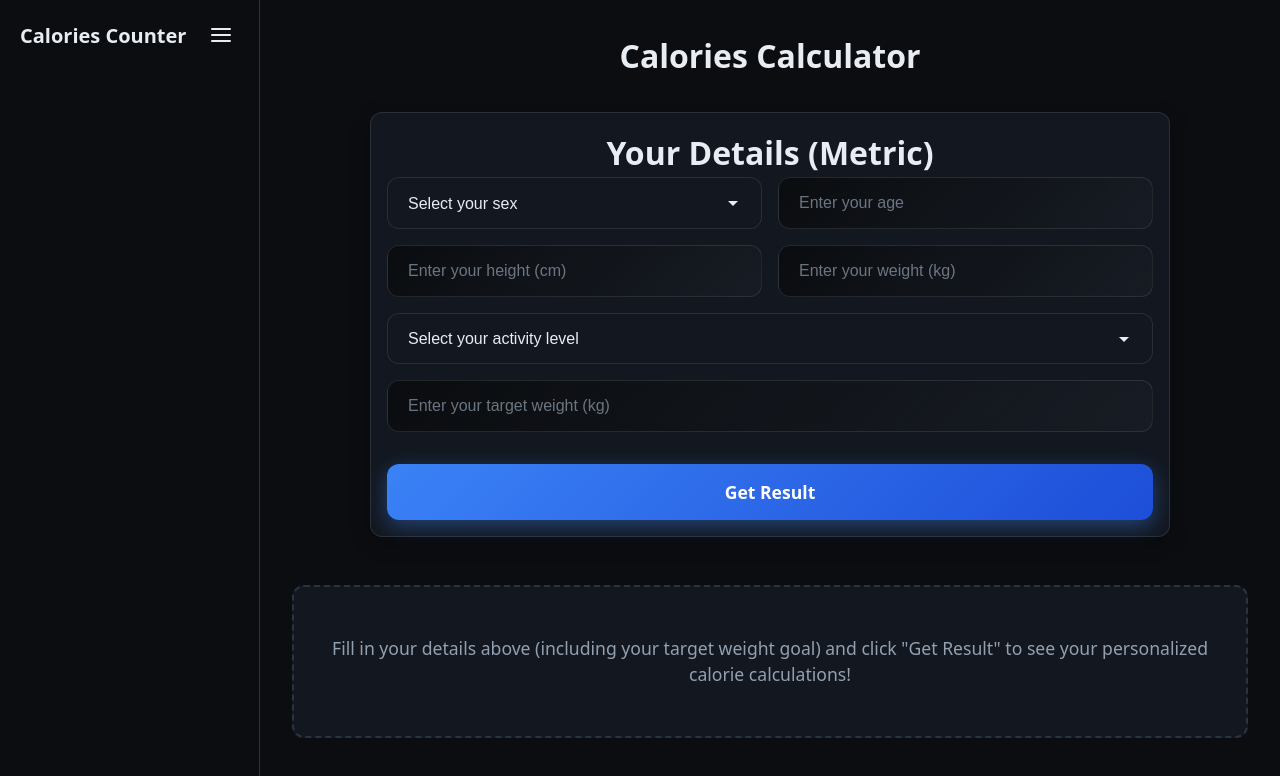
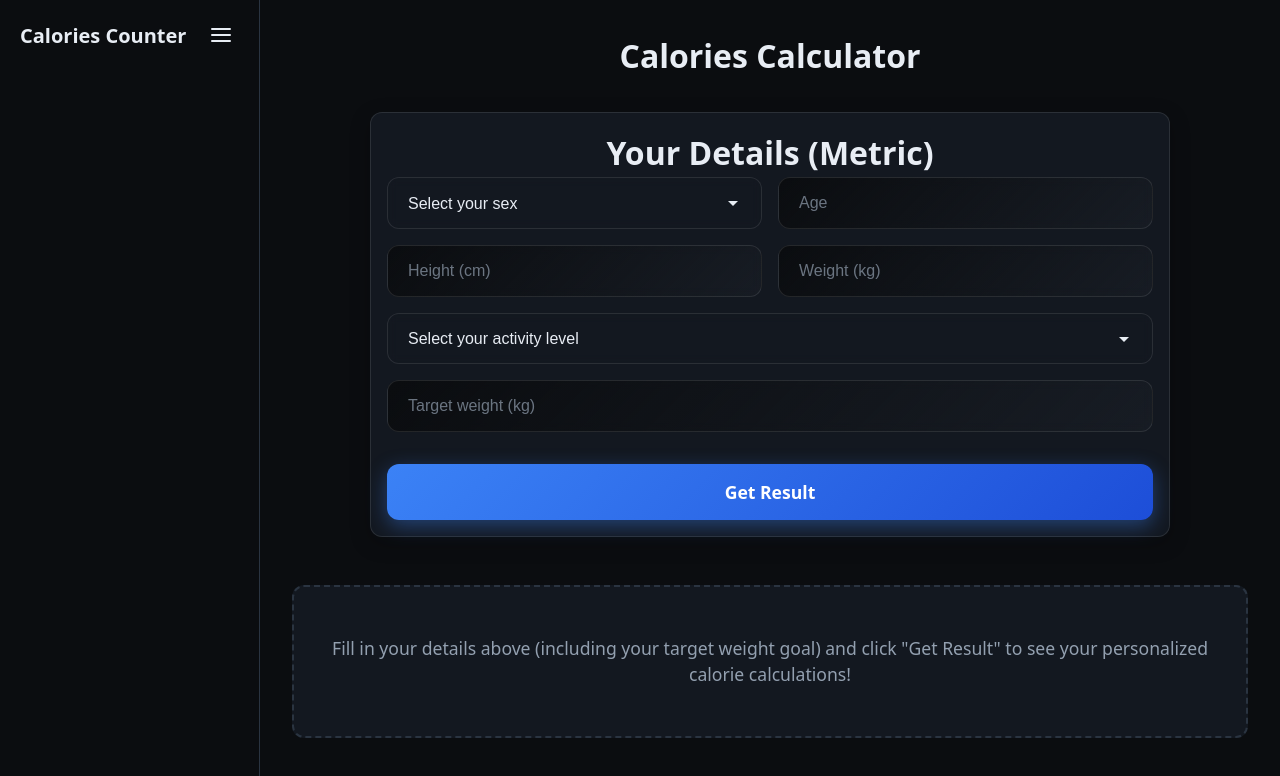
Before and after one commit to ZedZed34/Calories-Counter, a React (Vite) app: page / in a window 1280 px wide. Shown: the top 776 px of the page. Built offline with nearby package versions, Linux system fonts and the light colour scheme.

Commit message:
Mobile fixed

```diff
--- a/src/app.css
+++ b/src/app.css
@@ -4,6 +4,10 @@
   --line: #2a3441;
   --muted: #93a0b0;
   --shadow: 0 6px 20px rgba(0,0,0,.25);
+  --container-width-xl: 1200px;
+  --container-width-lg: 1000px;
+  --container-width-md: 768px;
+  --container-width-sm: 480px;
   color-scheme: dark;
 }
 
@@ -20,4 +24,57 @@ body {
   font-family: system-ui, 'Segoe UI', Inter, Roboto, Arial, sans-serif;
   background: var(--bg);
   color: #e8edf4;
+  font-size: 16px;
 }
+
+/* Responsive typography */
+@media (min-width: 768px) {
+  body {
+    font-size: 16px;
+  }
+}
+
+@media (min-width: 1024px) {
+  body {
+    font-size: 17px;
+  }
+}
+
+@media (min-width: 1440px) {
+  body {
+    font-size: 18px;
+  }
+}
+
+/* Utility classes for responsive design */
+.container {
+  width: 100%;
+  padding-right: 1rem;
+  padding-left: 1rem;
+  margin-right: auto;
+  margin-left: auto;
+}
+
+@media (min-width: 576px) {
+  .container {
+    max-width: 540px;
+  }
+}
+
+@media (min-width: 768px) {
+  .container {
+    max-width: var(--container-width-md);
+  }
+}
+
+@media (min-width: 992px) {
+  .container {
+    max-width: var(--container-width-lg);
+  }
+}
+
+@media (min-width: 1200px) {
+  .container {
+    max-width: var(--container-width-xl);
+  }
+}
--- a/src/components/Layout.css
+++ b/src/components/Layout.css
@@ -1,9 +1,10 @@
 .shell {
-  display:grid;
+  display: grid;
   grid-template-columns: 260px 1fr;
   min-height: 100dvh;
   background: var(--bg);
   color: #e8edf4;
+  transition: grid-template-columns 0.3s ease;
 }
 
 aside {
@@ -126,14 +127,14 @@ main {
   flex-direction: column;
   align-items: center;
   gap: 2rem;
-  max-width: 1200px;
+  max-width: var(--container-width-xl);
   margin: 0 auto;
   width: 100%;
 }
 
 .overview-page, .workout-page {
   width: 100%;
-  max-width: 1000px;
+  max-width: var(--container-width-lg);
   margin: 0 auto;
   display: flex;
   flex-direction: column;
@@ -170,6 +171,22 @@ main {
   margin: 0;
 }
 
+@media (max-width: 1200px) {
+  main {
+    padding: 1.75rem;
+  }
+}
+
+@media (max-width: 992px) {
+  .shell {
+    grid-template-columns: 220px 1fr;
+  }
+
+  main {
+    padding: 1.5rem;
+  }
+}
+
 @media (max-width: 900px) {
   .shell {
     grid-template-columns: 1fr;
--- a/src/components/UserForm.css
+++ b/src/components/UserForm.css
@@ -66,6 +66,9 @@ select {
 input::placeholder {
   color: var(--muted);
   opacity: 0.7;
+  text-overflow: ellipsis;
+  white-space: nowrap;
+  overflow: hidden;
 }
 
 input:focus, select:focus {
--- a/src/components/UserForm.jsx
+++ b/src/components/UserForm.jsx
@@ -46,7 +46,7 @@ export default function UserForm({ showAdvanced = true, showButton = true, onCal
           max="100"
           value={form.age}
           onChange={(e) => handleInputChange('age', e.target.value)}
-          placeholder="Enter your age"
+          placeholder="Age"
         />
 
         <input
@@ -56,7 +56,7 @@ export default function UserForm({ showAdvanced = true, showButton = true, onCal
           step="1"
           value={form.heightCm}
           onChange={(e) => handleInputChange('heightCm', e.target.value)}
-          placeholder="Enter your height (cm)"
+          placeholder="Height (cm)"
         />
 
         <input
@@ -66,7 +66,7 @@ export default function UserForm({ showAdvanced = true, showButton = true, onCal
           step="0.1"
           value={form.weightKg}
           onChange={(e) => handleInputChange('weightKg', e.target.value)}
-          placeholder="Enter your weight (kg)"
+          placeholder="Weight (kg)"
         />
 
         <select
@@ -88,7 +88,7 @@ export default function UserForm({ showAdvanced = true, showButton = true, onCal
             step="0.5"
             value={form.targetWeightKg}
             onChange={(e) => handleInputChange('targetWeightKg', e.target.value)}
-            placeholder="Enter your target weight (kg)"
+            placeholder="Target weight (kg)"
             className="span-2"
           />
         )}
```
